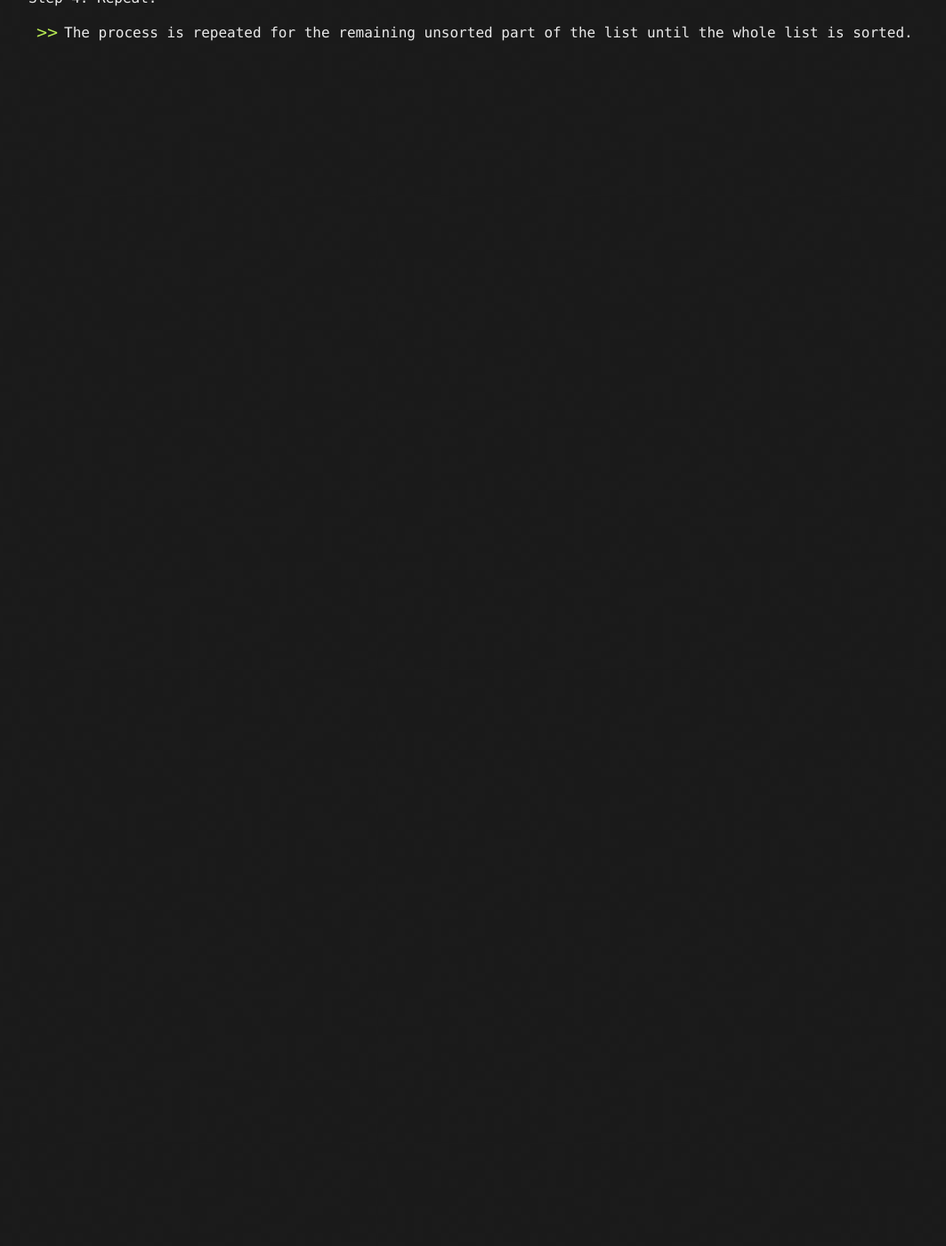
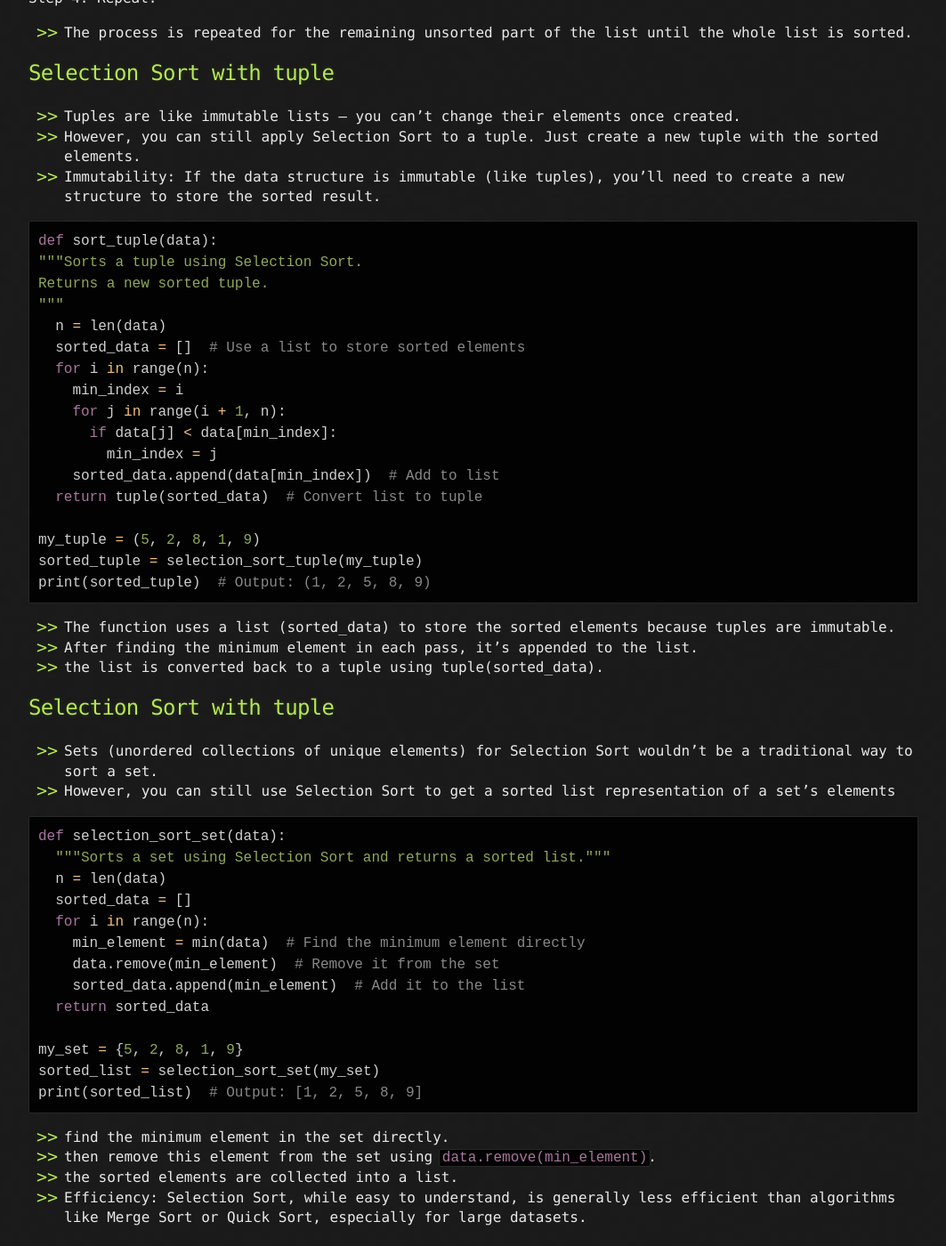
Before and after one commit to sciustechnologia/sciustechnologia.github.io, a Jekyll site: the page built from python/10_algos/10013.md, in a window 1280 px wide and 1400 px high, scrolled down 1376 px. Shown: the whole window at 89% size, without its empty margins (108-1171 px from the left). Built offline with Jekyll 4.4.1, drawn with Linux system fonts in a browser that asks for light colours; before the commit the page ends 1444 px from its top, so only the background shows below that.

Commit message:
Update 10013.md

````diff
--- a/python/10_algos/10013.md
+++ b/python/10_algos/10013.md
@@ -51,3 +51,60 @@ Step 3. Swapping:
 
 Step 4. Repeat:
 * The process is repeated for the remaining unsorted part of the list until the whole list is sorted.
+
+
+## Selection Sort with tuple
+
+* Tuples are like immutable lists – you can't change their elements once created.
+* However, you can still apply Selection Sort to a tuple. Just create a new tuple with the sorted elements.
+* Immutability: If the data structure is immutable (like tuples), you'll need to create a new structure to store the sorted result.
+
+```python
+def sort_tuple(data):
+"""Sorts a tuple using Selection Sort.
+Returns a new sorted tuple.
+"""
+  n = len(data)
+  sorted_data = []  # Use a list to store sorted elements
+  for i in range(n):
+    min_index = i
+    for j in range(i + 1, n):
+      if data[j] < data[min_index]:
+        min_index = j
+    sorted_data.append(data[min_index])  # Add to list
+  return tuple(sorted_data)  # Convert list to tuple
+
+my_tuple = (5, 2, 8, 1, 9)
+sorted_tuple = selection_sort_tuple(my_tuple)
+print(sorted_tuple)  # Output: (1, 2, 5, 8, 9)
+```
+
+* The function uses a list (sorted_data) to store the sorted elements because tuples are immutable.
+* After finding the minimum element in each pass, it's appended to the list.
+* the list is converted back to a tuple using tuple(sorted_data).
+
+## Selection Sort with tuple
+
+* Sets (unordered collections of unique elements) for Selection Sort wouldn't be a traditional way to sort a set.
+* However, you can still use Selection Sort to get a sorted list representation of a set's elements
+
+```python
+def selection_sort_set(data):
+  """Sorts a set using Selection Sort and returns a sorted list."""
+  n = len(data)
+  sorted_data = []
+  for i in range(n):
+    min_element = min(data)  # Find the minimum element directly
+    data.remove(min_element)  # Remove it from the set
+    sorted_data.append(min_element)  # Add it to the list
+  return sorted_data
+
+my_set = {5, 2, 8, 1, 9}
+sorted_list = selection_sort_set(my_set)
+print(sorted_list)  # Output: [1, 2, 5, 8, 9]
+```
+
+* find the minimum element in the set directly.
+* then remove this element from the set using `data.remove(min_element)`.
+* the sorted elements are collected into a list.
+* Efficiency: Selection Sort, while easy to understand, is generally less efficient than algorithms like Merge Sort or Quick Sort, especially for large datasets.
````
